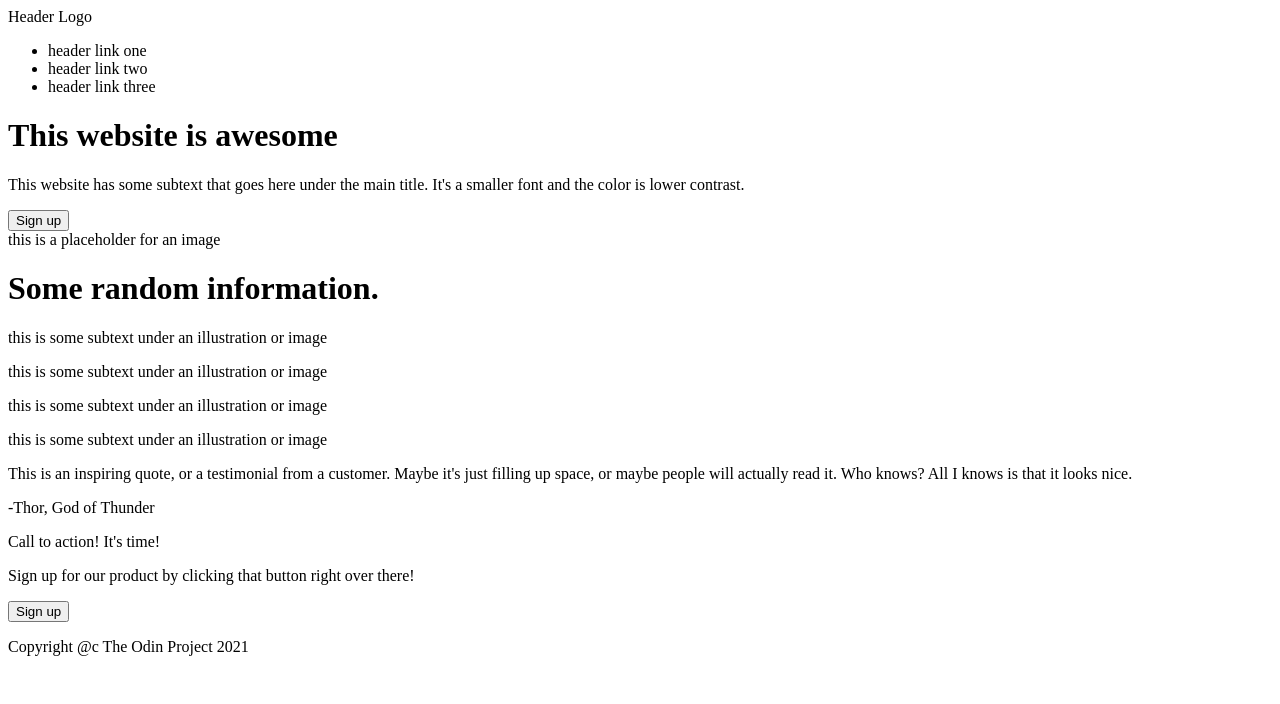
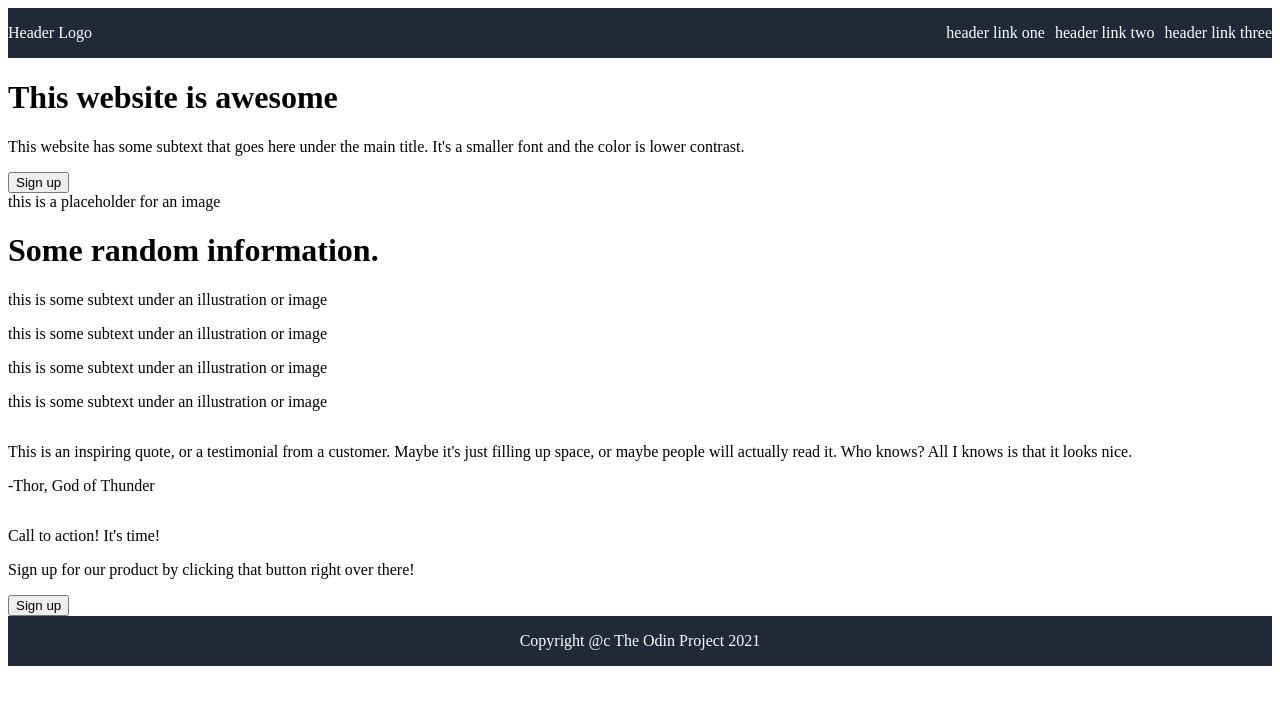
Before and after one commit to Prabinc662/landing-page, a plain HTML site: page index.html in a window 1280 px wide. Drawn offline with Linux system fonts and the light colour scheme.

Commit message:
Add background color and color to header and footer

```diff
--- a/index.html
+++ b/index.html
@@ -8,11 +8,13 @@
     <body>
         <div class="header">
             <div>Header Logo</div>
-            <ul>
-                <li>header link one</li>
-                <li>header link two</li>
-                <li>header link three</li>
-            </ul>
+            <div class="links">
+                <ul>
+                    <li>header link one</li>
+                    <li>header link two</li>
+                    <li>header link three</li>
+                </ul>
+            </div>
         </div>
         <div>
             <h1>This website is awesome</h1>
--- a/style.css
+++ b/style.css
@@ -0,0 +1,27 @@
+body {
+    font: Roboto;
+    display: flex;
+    flex-direction: column;
+    justify-content: space-between;
+}
+
+.header {
+    display: flex;
+    justify-content: space-between;
+    align-items: center;
+    background-color: #1F2937;
+    color: white;
+}
+
+ul {
+    display: flex;
+    gap: 10px;
+    list-style-type: none;
+}
+
+.footer {
+    background-color: #1F2937;
+    color: white;
+    display: flex;
+    justify-content: center;
+}
```
